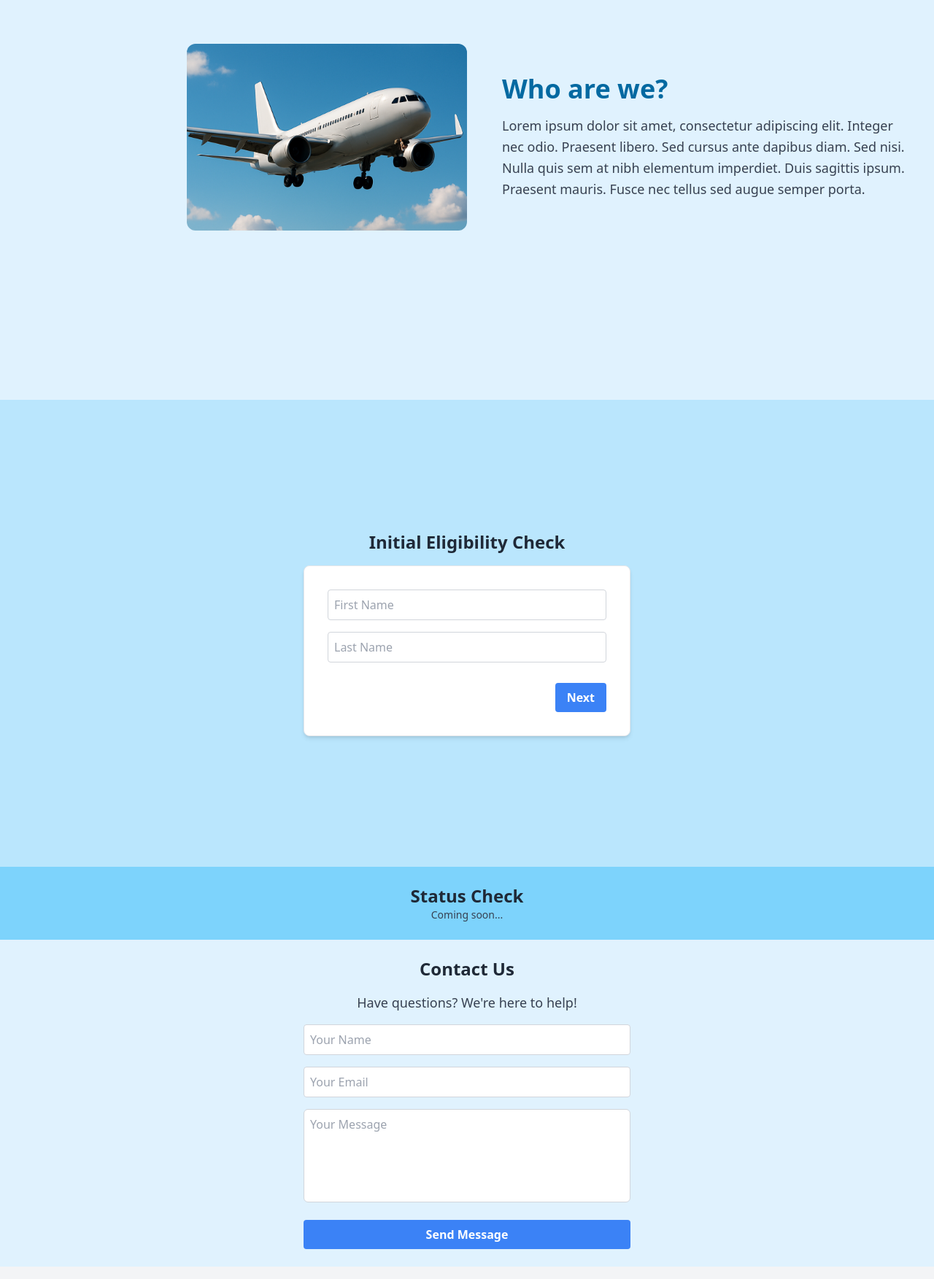
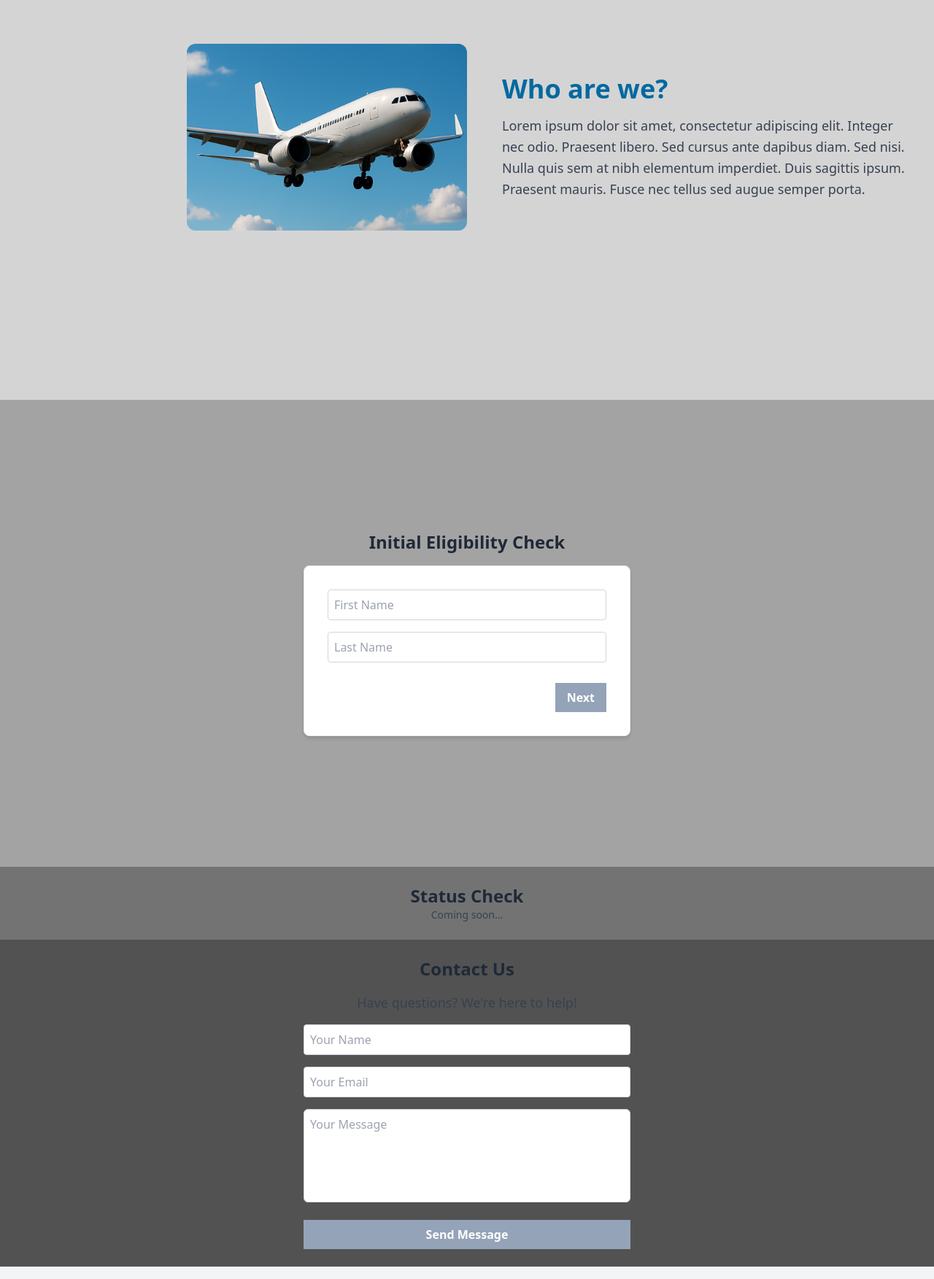
Before and after one commit to RoiLe/easycase-app, a React (Create React App) app: page / in a window 1280 px wide. Shown: the part 1044-2797 px from the top of the page at 73% size. Built offline with nearby package versions, Linux system fonts and the light colour scheme.

Commit message:
Change colors + button shape

```diff
--- a/src/components/EasyCaseApp.jsx
+++ b/src/components/EasyCaseApp.jsx
@@ -1,3 +1,4 @@
+
 import React, { useState, useEffect, useRef } from "react";
 import Button from "../ui/Button";
 import Input from "../ui/Input";
@@ -156,8 +157,9 @@ const scrollToSection = (sectionId) => {
 };
 
 return (
+
         <div className="bg-gradient-to-b from-sky-100 to-white min-h-screen flex flex-col text-center font-sans">
-                <header className="p-4 bg-sky-300 shadow-md flex justify-between items-center sticky top-0 z-50">
+                <header className="p-4 bg-neutral-300 shadow-md flex justify-between items-center sticky top-0 z-50">
                         <div className="text-2xl font-extrabold tracking-tight text-gray-800">easyCase</div>
                         <div className="relative">
                                 <Button variant="ghost" onClick={() => setMenuOpen((prev) => !prev)}>
@@ -228,7 +230,7 @@ return (
                 >
                     <video
                         key={adIndex}
-                        src={adVideos[adIndex]} // Replace adImages with the video paths
+                        src={adVideos[adIndex]}
                         autoPlay
                         loop
                         muted
@@ -250,7 +252,7 @@ return (
                 </section>
 
                 {/* Company Information Section */}
-                <section className="flex flex-col md:flex-row items-center justify-center min-h-[calc(100vh-5rem)] px-6 py-12 bg-sky-100" id="about">
+                <section className="flex flex-col md:flex-row items-center justify-center min-h-[calc(100vh-5rem)] px-6 py-12 bg-neutral-300" id="about">
                         <div className="w-full md:w-1/2 flex justify-center md:justify-end">
                                 <img
                                         src={airplaneImage}
@@ -269,7 +271,7 @@ return (
                 </section>
 
                 {/* Eligibility Section */}
-                <section className="min-h-[80vh] p-6 bg-sky-200 flex items-center justify-center" id="eligibility">
+                <section className="min-h-[80vh] p-6 bg-neutral-400 flex items-center justify-center" id="eligibility">
                         <div className="w-full max-w-md">
                                 <h2 className="text-2xl font-semibold text-gray-800 text-center mb-4">Initial Eligibility Check</h2>
                                 <Card className="p-4 border border-gray-200">
@@ -298,13 +300,13 @@ return (
                 </section>
 
                 {/* Status Check Section */}
-                <section className="p-6 bg-sky-300" id="status">
+                <section className="p-6 bg-neutral-500" id="status">
                         <h2 className="text-2xl font-semibold text-gray-800">Status Check</h2>
                         <p className="text-sm text-gray-700">Coming soon...</p>
                 </section>
 
                 {/* Contact Section */}
-                <section className="p-6 bg-sky-100" id="contact">
+                <section className="p-6 bg-neutral-600" id="contact">
                         <h2 className="text-2xl font-semibold text-gray-800 text-center mb-4">Contact Us</h2>
                         <div className="flex flex-col items-center">
                                 <p className="text-gray-700 text-lg mb-4">Have questions? We're here to help!</p>
--- a/src/ui/Button.jsx
+++ b/src/ui/Button.jsx
@@ -4,7 +4,7 @@ import React from "react";
 export default function Button({ children, className = "", ...props }) {
     return (
       <button
-        className={`bg-blue-500 hover:bg-blue-600 text-white font-semibold py-2 px-4 rounded ${className}`}
+        className={`bg-slate-400 hover:bg-slate-500 text-white font-semibold py-2 px-4  ${className}`}
         {...props}
       >
         {children}
```
